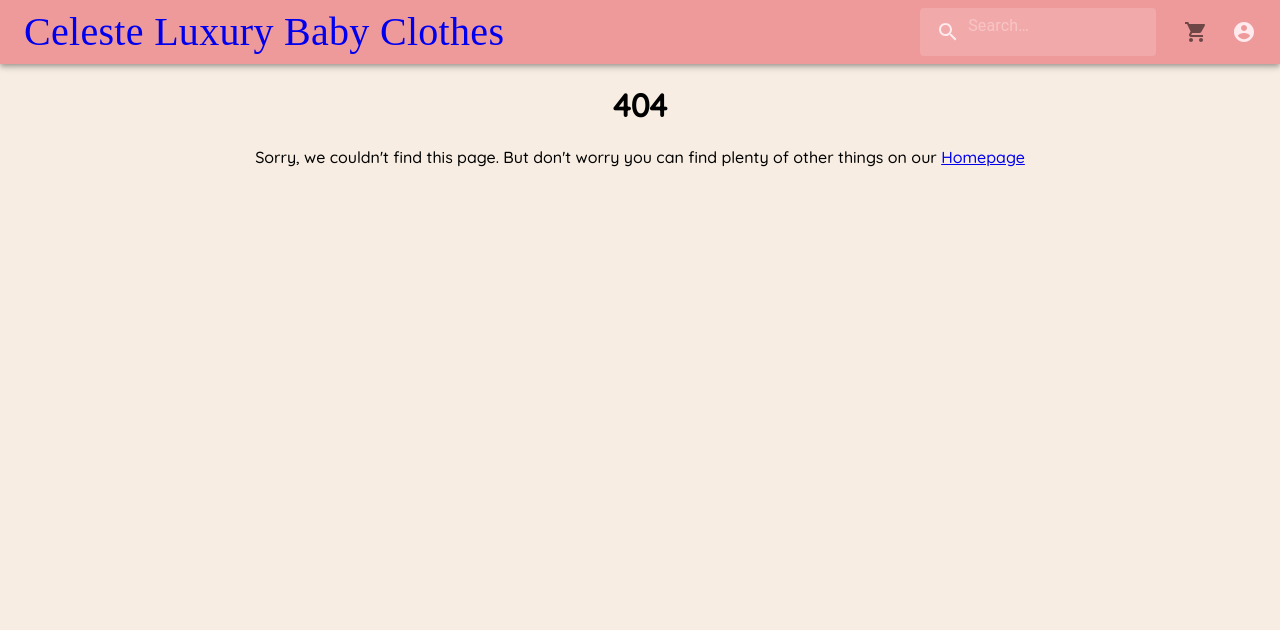
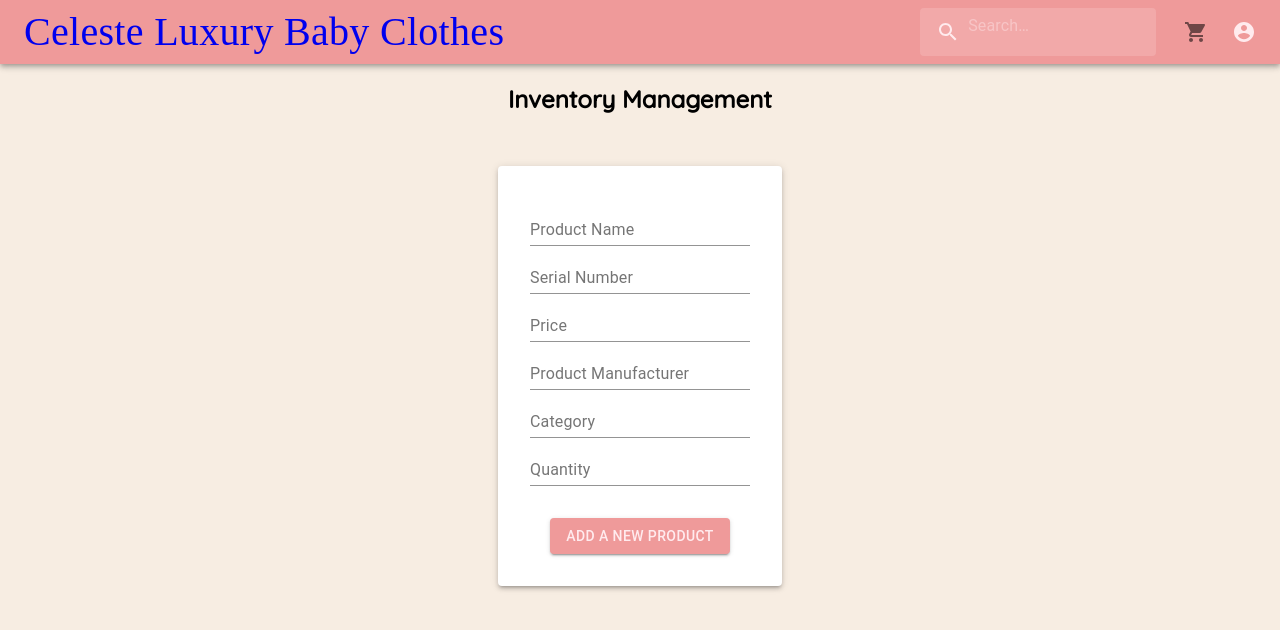
Before and after one commit to TEKcamp-Fab-5/capstone-3, a React (Create React App) app in the folder frontend/: page /inventory in a window 1280 px wide. Before the commit this address had no page. Shown: the top 630 px of the page. Built offline with nearby package versions, Linux system fonts and the light colour scheme; a web font is replaced by a local one.

Commit message:
created inventory management view

```diff
--- a/frontend/src/App.js
+++ b/frontend/src/App.js
@@ -13,6 +13,7 @@ import NotFound from "./components/NotFound";
 import Checkout from "./components/Checkout";
 
 import inventory from "./inventory";
+import InventoryManagement from "./components/admin/InventoryManagement";
 
 const AppTheme = createMuiTheme({
     palette: {
@@ -253,6 +254,16 @@ function App() {
                                 />
                             )}
                         />
+                        {/*This will be an authenticated route for the admin user*/}
+                        <Route
+                            path="/inventory"
+                            render={() => (
+                                <InventoryManagement
+                                    products={products}
+                                    setProducts={setProducts}
+                                />
+                            )}
+                        />
                         <Route component={NotFound} />
                     </Switch>
                 </div>
--- /dev/null
+++ b/frontend/src/components/admin/InventoryManagement.js
@@ -0,0 +1,105 @@
+import React, { useState, useEffect } from "react";
+import Button from "@material-ui/core/Button";
+import Paper from "@material-ui/core/Paper";
+import FormGroup from "@material-ui/core/FormGroup";
+import TextField from "@material-ui/core/TextField";
+
+// this will be an authenticated component
+export default function InventoryManagement(props) {
+    const { products, setProducts } = props;
+
+    const [newProduct, setNewProduct] = useState({});
+
+    useEffect(() => {
+        console.log(products);
+    }, [products]);
+
+    const formOnChange = e => {
+        setNewProduct({ ...newProduct, [e.target.name]: e.target.value });
+    };
+
+    const handleAddNewProduct = e => {
+        e.preventDefault();
+        newProduct.price = parseFloat(newProduct.price);
+        newProduct.name = newProduct.name.replace(/ /g, "-").toLowerCase();
+        setProducts([...products, newProduct]);
+    };
+
+    return (
+        <div
+            style={{
+                display: "flex",
+                flexDirection: "column",
+                alignContent: "center",
+                justifyContent: "center",
+                marginBottom: "2rem"
+            }}
+        >
+            <div>
+                <h2>Inventory Management</h2>
+            </div>
+            <div
+                style={{
+                    display: "flex",
+                    flexDirection: "column",
+                    alignContent: "center",
+                    justifyContent: "center"
+                }}
+            >
+                <FormGroup
+                    style={{
+                        margin: "auto",
+                        padding: "2rem"
+                    }}
+                >
+                    <Paper style={{ padding: "2rem" }} elevation={3}>
+                        <TextField
+                            label="Product Name"
+                            name="name"
+                            onChange={formOnChange}
+                        />
+                        <br />
+                        <TextField
+                            label="Serial Number"
+                            name="serialNumber"
+                            onChange={formOnChange}
+                        />
+                        <br />
+                        <TextField
+                            label="Price"
+                            name="price"
+                            onChange={formOnChange}
+                        />
+                        <br />
+                        <TextField
+                            label="Product Manufacturer"
+                            name="manufacturer"
+                            onChange={formOnChange}
+                        />
+                        <br />
+                        <TextField
+                            label="Category"
+                            name="category"
+                            onChange={formOnChange}
+                        />
+                        <br />
+                        <TextField
+                            label="Quantity"
+                            name="quantity"
+                            onChange={formOnChange}
+                        />
+                        <br />
+                        <Button
+                            variant="contained"
+                            color="primary"
+                            onClick={handleAddNewProduct}
+                            style={{ marginTop: "2rem" }}
+                        >
+                            Add a new product
+                        </Button>
+                    </Paper>
+                </FormGroup>
+            </div>
+        </div>
+    );
+}
```
Also changed, not shown: frontend/src/index.js (+10 -9 lines), frontend/src/assets/images/black-dress.png (added).
